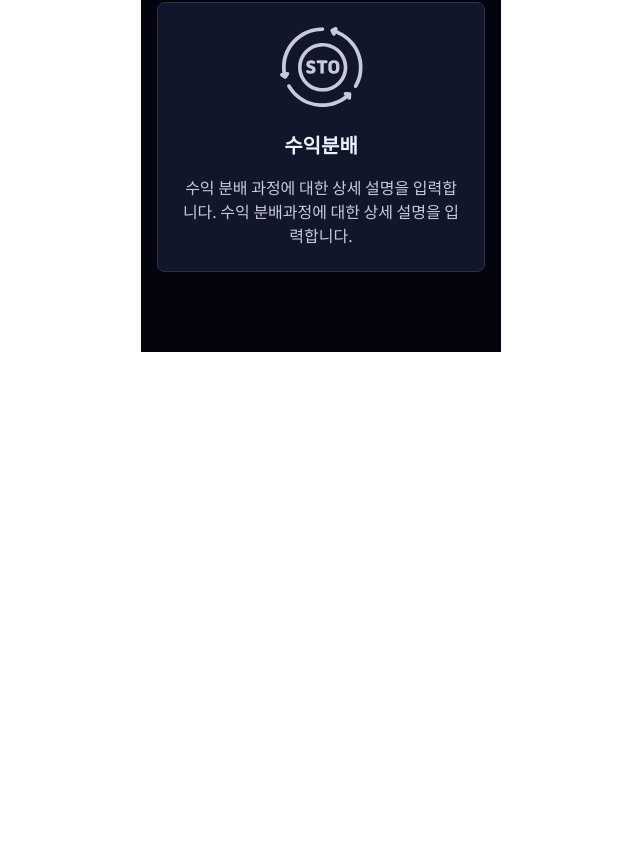
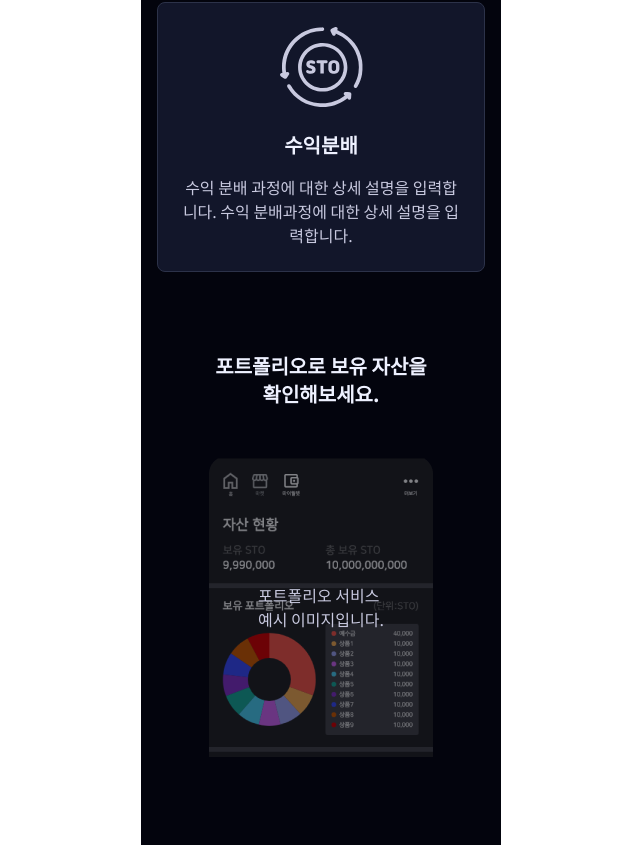
Before and after one commit to jangth0655/prime-t-front, a Next.js app: page / in a window 1280 px wide. Shown: the part 1086-1931 px from the top of the page, without its empty margins (319-959 px from the left). Before the commit the page ends 1438 px from the top, so only its background shows below. Built offline with nearby package versions, Linux system fonts and the light colour scheme.

Commit message:
메인 홈 - portfolio section 업데이트

```diff
--- a/src/app/page.tsx
+++ b/src/app/page.tsx
@@ -1,4 +1,5 @@
 import Intro from "@/components/mainHome/Intro";
+import Portfolio from "@/components/mainHome/Portfolio";
 import Process from "@/components/mainHome/Process";
 
 export default function HomePage() {
@@ -6,6 +7,7 @@ export default function HomePage() {
     <section className="px-4 bg-slate-S900">
       <Intro />
       <Process />
+      <Portfolio />
     </section>
   );
 }
--- /dev/null
+++ b/src/components/mainHome/Portfolio.tsx
@@ -0,0 +1,26 @@
+import Image from "next/image";
+import TemPortfolioImage from "../../../public/assets/mainHome-portfolio.png";
+
+export default function Portfolio() {
+  return (
+    <section className="pb-[5.5rem]">
+      <p className="text-h4 leading-h4 font-bold text-slate-S200 text-center mb-12">
+        포트폴리오로 보유 자산을 <br />
+        확인해보세요.
+      </p>
+      <div className="flex justify-center items-center relative">
+        <Image
+          width={224}
+          height={301}
+          src={TemPortfolioImage}
+          alt=""
+          priority
+        />
+        <p className="absolute text-body text-slate-S300 leading-body font-regular">
+          포트폴리오 서비스 <br />
+          예시 이미지입니다.
+        </p>
+      </div>
+    </section>
+  );
+}
```
Also changed, not shown: public/assets/logo_white.png (deleted), public/assets/mainHome-portfolio.png (added).
